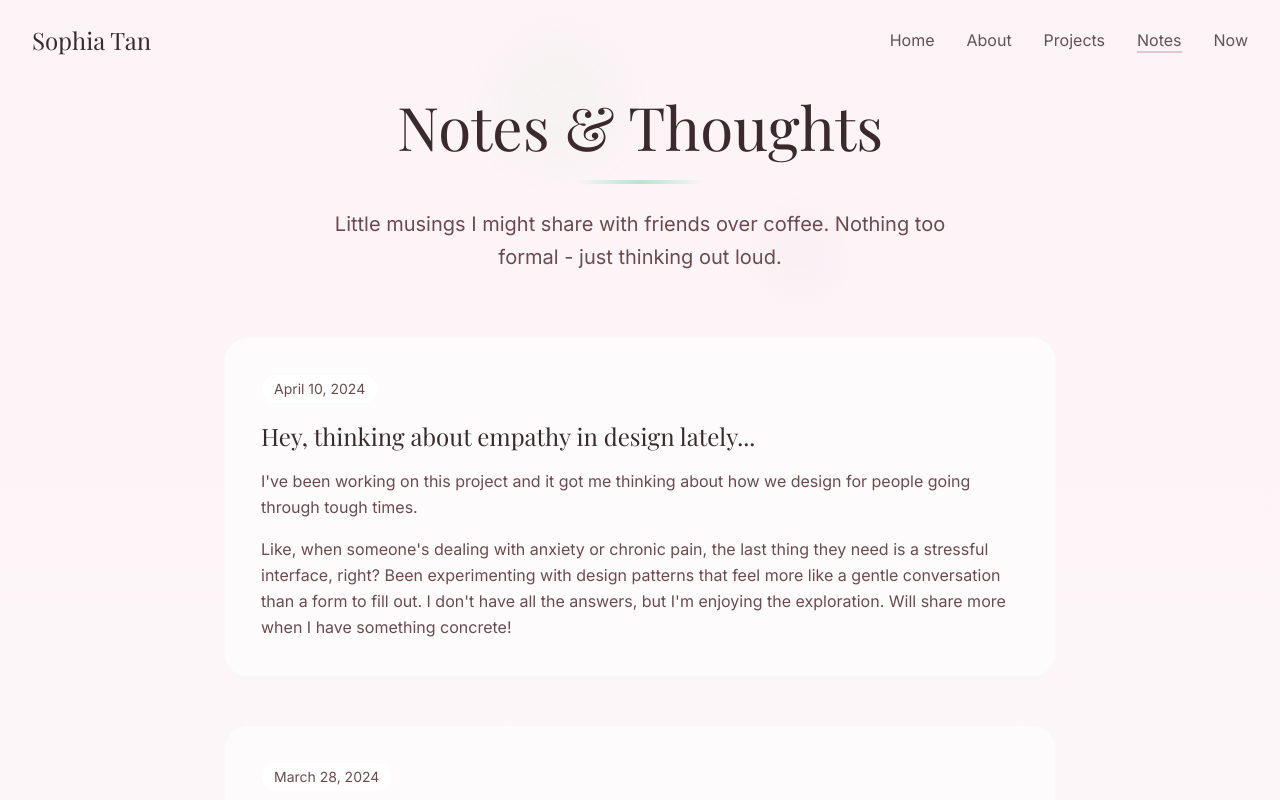
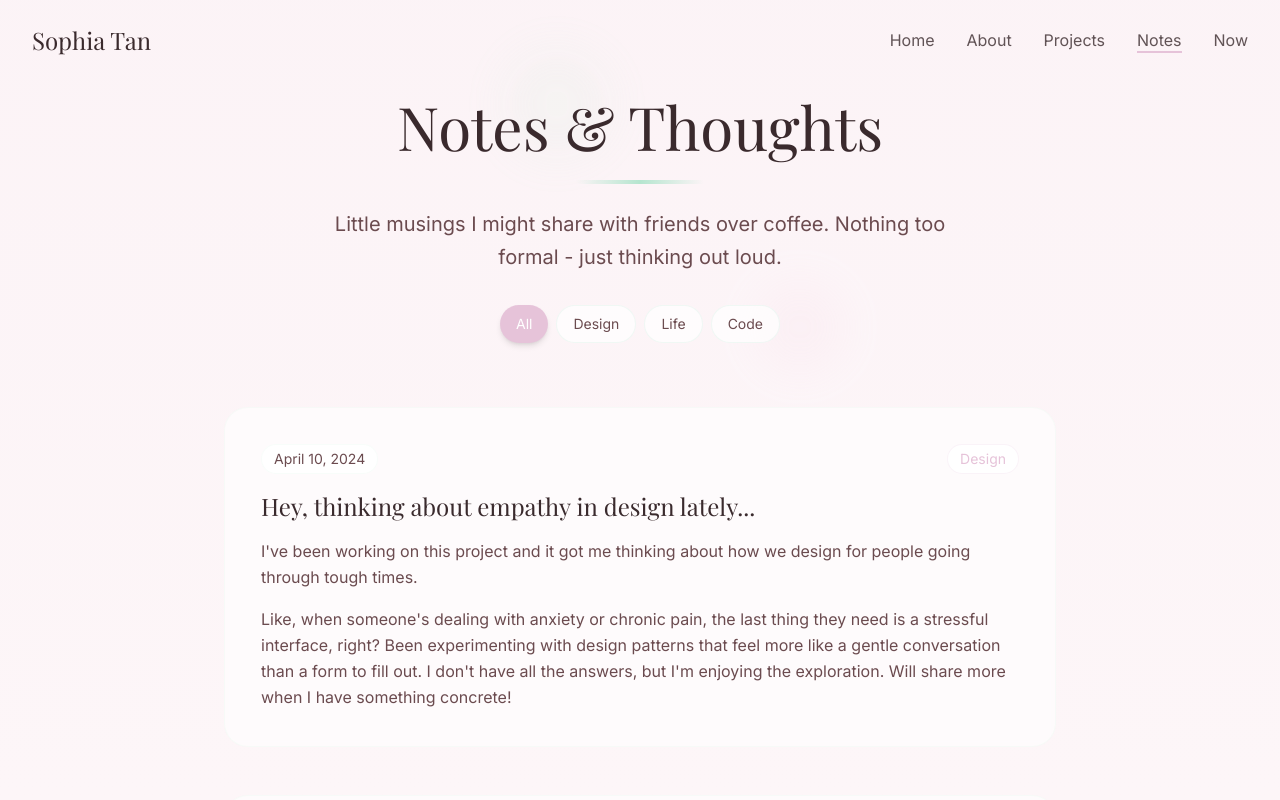
Before and after one commit to thesophiatan/personalsite, a React (Create React App) app: page /notes in a window 1280 px wide. Shown: the top 800 px of the page. Built offline with nearby package versions, Linux system fonts and the light colour scheme.

Commit message:
Add category filters to Notes component

```diff
--- a/src/components/Notes.tsx
+++ b/src/components/Notes.tsx
@@ -1,11 +1,14 @@
-import React from 'react';
+import React, { useState } from 'react';
 
 const Notes: React.FC = () => {
+  const [activeFilter, setActiveFilter] = useState('all');
+
   const notes = [
     {
       id: 'empathy-in-design',
       date: 'April 10, 2024',
       title: 'Hey, thinking about empathy in design lately...',
+      category: 'Design',
       content: `
         I've been working on this project and it got me thinking about how we design for people going through tough times.
 
@@ -20,6 +23,7 @@ const Notes: React.FC = () => {
       id: 'morning-quiet',
       date: 'March 28, 2024',
       title: 'Morning quiet time has been saving me',
+      category: 'Life',
       content: `
         So I've been trying this thing where I don't check my phone for the first hour after waking up.
 
@@ -36,6 +40,7 @@ const Notes: React.FC = () => {
       id: 'code-feeling-like-poetry',
       date: 'March 15, 2024',
       title: 'When code feels like poetry',
+      category: 'Code',
       content: `
         Had one of those magical coding sessions yesterday where everything just clicked.
 
@@ -50,6 +55,15 @@ const Notes: React.FC = () => {
     }
   ];
 
+  // Get unique categories
+  const uniqueCategories = new Set(notes.map(note => note.category));
+  const categories = ['all', ...Array.from(uniqueCategories)];
+
+  // Filter notes based on active filter
+  const filteredNotes = activeFilter === 'all'
+    ? notes
+    : notes.filter(note => note.category === activeFilter);
+
   return (
     <section id="notes" className="pt-24 pb-20 bg-gradient-to-b from-primary/5 via-background to-background/95">
       <div className="max-w-4xl mx-auto px-4 sm:px-6 lg:px-8">
@@ -59,19 +73,47 @@ const Notes: React.FC = () => {
 
           <h2 className="text-5xl md:text-6xl font-serif text-text mb-6 relative z-10">Notes & Thoughts</h2>
           <div className="w-32 h-1 bg-gradient-to-r from-secondary/0 via-secondary to-secondary/0 mx-auto"></div>
-          <p className="text-xl text-text-light mt-6 max-w-2xl mx-auto leading-relaxed relative z-10">
+          <p className="text-xl text-text-light mt-6 mb-8 max-w-2xl mx-auto leading-relaxed relative z-10">
             Little musings I might share with friends over coffee. Nothing too formal - just thinking out loud.
           </p>
+
+          {/* Category filters */}
+          <div className="flex flex-wrap justify-center gap-2 mb-8 relative z-10">
+            {categories.map(category => (
+              <button
+                key={category}
+                onClick={() => setActiveFilter(category)}
+                className={`px-4 py-2 rounded-full text-sm transition-all ${
+                  activeFilter === category
+                    ? 'bg-primary text-white shadow-md'
+                    : 'bg-white/70 border border-secondary/20 text-text-light hover:bg-white hover:border-primary/30'
+                }`}
+              >
+                {category.charAt(0).toUpperCase() + category.slice(1)}
+              </button>
+            ))}
+          </div>
         </div>
 
         <div className="space-y-12">
-          {notes.map((note) => (
-            <div key={note.id} className="backdrop-blur-sm bg-white/60 rounded-3xl p-1 border border-secondary/10 group transition-all duration-300 hover:shadow-lg hover:shadow-secondary/10 hover:-translate-y-1">
+          {filteredNotes.length === 0 && (
+            <div className="text-center py-12">
+              <p className="text-text-light italic">No notes in this category yet.</p>
+            </div>
+          )}
+
+          {filteredNotes.map((note, index) => (
+            <div
+              key={note.id}
+              className="backdrop-blur-sm bg-white/60 rounded-3xl p-1 border border-secondary/10 group transition-all duration-300 hover:shadow-lg hover:shadow-secondary/10 hover:-translate-y-1"
+              style={{ animationDelay: `${index * 0.1}s` }}
+            >
               <div className="p-8 rounded-2xl relative overflow-hidden">
                 <div className="absolute -bottom-6 -right-6 w-16 h-16 bg-secondary/10 rounded-full opacity-0 group-hover:opacity-100 transition-opacity duration-500"></div>
 
                 <div className="flex justify-between items-start mb-4">
                   <span className="text-sm text-text-light bg-white/80 px-3 py-1 rounded-full border border-secondary/10">{note.date}</span>
+                  <span className="text-sm text-primary bg-white/80 px-3 py-1 rounded-full border border-primary/20">{note.category}</span>
                 </div>
 
                 <h3 className="text-2xl font-serif text-text mb-4 group-hover:text-primary transition-colors">
```
